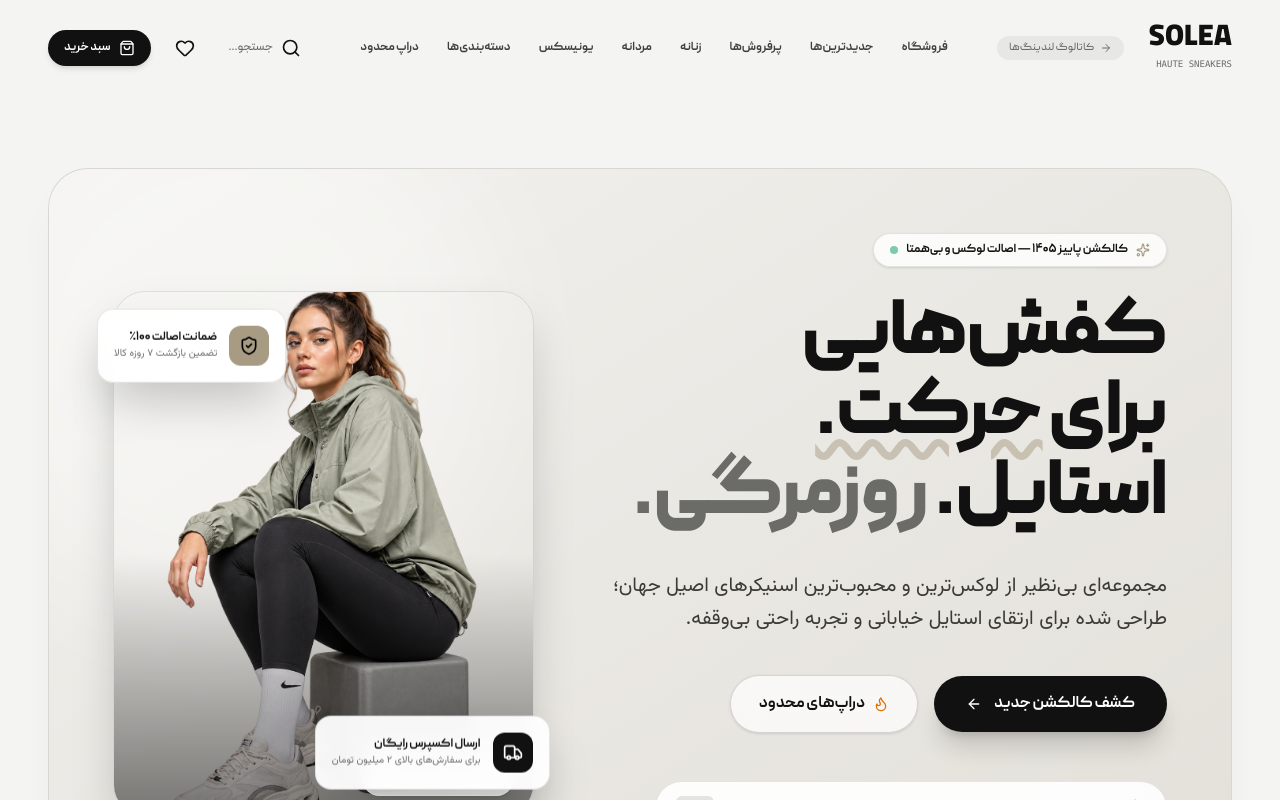
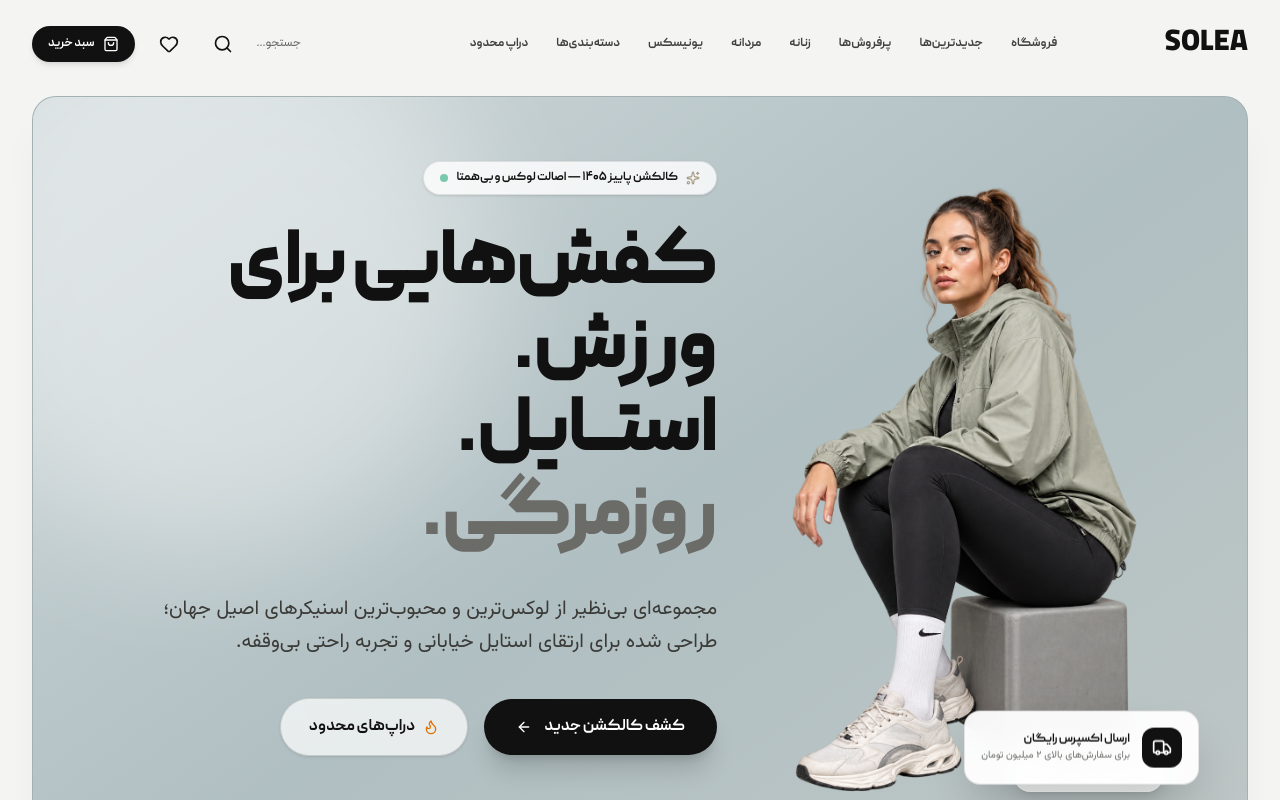
Before and after one commit to moazzen3169/my-landing-pages, a Next.js app: page /shop/solea-sneakers in a window 1280 px wide. Shown: the top 800 px of the page. Built offline with nearby package versions, Linux system fonts and the light colour scheme.

Commit message:
update styles

```diff
--- a/src/components/landing/solea-sneakers/CategoryShowcase.tsx
+++ b/src/components/landing/solea-sneakers/CategoryShowcase.tsx
@@ -43,7 +43,7 @@
               <div
                 key={cat.id}
                 onClick={() => onSelectCategory && onSelectCategory(cat.id)}
-                className="group relative h-[360px] sm:h-[400px] bg-[#EAE8E3] rounded-[28px] overflow-hidden cursor-pointer border border-[#111111]/10 shadow-lg shadow-black/5 flex flex-col justify-between p-6 transition-all duration-500 hover:shadow-2xl"
+                className="group relative h-[360px] sm:h-[400px] bg-[#EAEFF0] rounded-[28px] overflow-hidden cursor-pointer border border-[#111111]/10 shadow-lg shadow-black/5 flex flex-col justify-between p-6 transition-all duration-500 hover:shadow-2xl"
               >
                 {/* TOP HEADER: ICON & COUNT BADGE */}
                 <div className="relative z-10 flex items-center justify-between">
@@ -61,7 +61,7 @@
                     src={cat.image}
                     alt={cat.titlePersian}
                     fill
-                    className="object-contain -rotate-6 group-hover:rotate-0 group-hover:scale-110 transition-all duration-700 ease-out drop-shadow-md"
+                    className="object-contain -rotate-6 group-hover:rotate-0 group-hover:scale-110 transition-all duration-700 ease-out "
                   />
                 </div>
 
--- a/src/components/landing/solea-sneakers/EditorialStory.tsx
+++ b/src/components/landing/solea-sneakers/EditorialStory.tsx
@@ -58,13 +58,13 @@
             </div>
 
             {/* LEFT COLUMN (RTL): EDITORIAL VISUAL */}
-            <div className="lg:col-span-5 relative">
-              <div className="relative aspect-[4/5] w-full rounded-[24px] overflow-hidden border border-white/15 shadow-2xl group bg-[#222]">
+            <div className="lg:col-span-5 relative aspect-4/5">
+              <div className="relative aspect-4/5 h-full rounded-[24px] overflow-hidden ">
                 <Image
                   src="/images/landings/solea-sneakers/ADISTAR_XLG_2.0_SCHOENEN_Grijs_KJ7895_00_plp_standard.png"
                   alt="Solea Editorial Heritage"
                   fill
-                  className="object-contain p-8 group-hover:scale-105 transition-transform duration-700"
+                  className="object-contain  group-hover:scale-105 transition-transform duration-700"
                 />
                 <div className="absolute inset-0 bg-gradient-to-t from-black/80 via-black/10 to-transparent pointer-events-none" />
                 <div className="absolute bottom-6 right-6 left-6 text-right">
--- a/src/components/landing/solea-sneakers/Header.tsx
+++ b/src/components/landing/solea-sneakers/Header.tsx
@@ -54,7 +54,7 @@
       }`}
       dir="rtl"
     >
-      <div className="max-w-[1400px] mx-auto px-5 sm:px-8 md:px-12 flex items-center justify-between gap-4">
+      <div className="max-w-[1600px] mx-auto px-5 sm:px-8 md:px-8 flex items-center justify-between gap-4">
 
         {/* RIGHT (RTL): BRAND LOGO */}
         <div className="flex items-center gap-6">
@@ -65,19 +65,10 @@
             <span className="text-2xl sm:text-3xl font-extrabold tracking-[0.2em] text-[#111111] uppercase font-peyda leading-none group-hover:opacity-80 transition-opacity">
               SOLEA
             </span>
-            <span className="text-[9px] font-mono tracking-[0.25em] text-[#6B6B68] uppercase mt-1">
-              HAUTE SNEAKERS
-            </span>
+
           </Link>
 
-          {/* CATALOG SHOWCASE BACK LINK */}
-          <Link
-            href="/"
-            className="hidden xl:inline-flex items-center gap-1.5 px-3 py-1 bg-[#111111]/[0.05] hover:bg-[#111111] hover:text-white text-[#6B6B68] text-[11px] font-medium rounded-full transition-all duration-300"
-          >
-            <ArrowRight className="w-3 h-3 shrink-0" />
-            <span>کاتالوگ لندینگ‌ها</span>
-          </Link>
+
         </div>
 
         {/* CENTER: DESKTOP NAVIGATION */}
@@ -98,13 +89,13 @@
           {/* SEARCH BUTTON */}
           <button
             onClick={onOpenSearch}
-            className="p-2.5 rounded-full hover:bg-[#111111]/[0.06] text-[#111111] transition-all flex items-center gap-2"
+            className="p-2.5 w-40 rounded-full  hover:bg-[#111111]/[0.06] text-[#111111] transition-all  flex items-center justify-end gap-6"
             aria-label="جستجو"
           >
-            <Search className="w-5 h-5 shrink-0" />
             <span className="hidden xl:inline text-xs font-medium text-[#6B6B68]">
               جستجو...
             </span>
+            <Search className="w-5 h-5 shrink-0" />
           </button>
 
           {/* WISHLIST BUTTON */}
--- a/src/components/landing/solea-sneakers/Hero.tsx
+++ b/src/components/landing/solea-sneakers/Hero.tsx
@@ -20,17 +20,72 @@
   ];
 
   return (
-    <section className="pt-28 pb-10 sm:pt-36 sm:pb-16 font-peyda" dir="rtl">
-      <div className="max-w-[1400px] mx-auto px-4 sm:px-8 md:px-12">
+    <section className="pt-28 sm:pt-18   font-peyda" dir="rtl">
+      <div className="max-w-[1600px] mx-auto px-4 sm:px-8 ">
         {/* HERO CONTAINER WITH ELEGANT WARM LUXURY CANVAS */}
-        <div className="relative bg-[#EAE8E3] rounded-[32px] sm:rounded-[40px] overflow-hidden p-6 sm:p-10 md:p-14 lg:p-16 border border-[#111111]/[0.08] shadow-2xl shadow-black/5 min-h-[660px] lg:min-h-[720px] flex flex-col justify-between">
+        <div className="relative bg-[#B0BFC2] rounded-[16px] sm:rounded-[24px] overflow-hidden p-6 sm:p-10 md:p-14 lg:p-16 border border-[#111111]/[0.08] shadow-2xl shadow-black/5 min-h-[660px] lg:min-h-[720px] flex flex-col justify-between">
 
           {/* BACKGROUND SUBTLE NOISE & GRADIENT */}
           <div className="absolute inset-0 bg-gradient-to-br from-white/40 via-transparent to-[#D8D4CB]/40 pointer-events-none" />
           <div className="absolute -top-24 -left-24 w-[550px] h-[550px] bg-white/40 rounded-full filter blur-3xl pointer-events-none" />
 
           {/* TWO-COLUMN GRID CONTENT */}
-          <div className="relative z-10 grid grid-cols-1 lg:grid-cols-12 gap-10 lg:gap-8 items-center my-auto">
+          <div className="relative z-10 grid grid-cols-1 lg:grid-cols-12 gap-10 lg:gap-8 items-start my-auto">
+
+       {/* LEFT COLUMN (RTL): HERO MAIN IMAGE & FLOATING CARDS */}
+            <div className="lg:col-span-5 relative flex items-center justify-center mt-6 lg:mt-0">
+
+              {/* MAIN HERO IMAGE CONTAINER */}
+              <motion.div
+                initial={{ opacity: 0, scale: 0.95, y: 20 }}
+                animate={{ opacity: 1, scale: 1, y: 0 }}
+                transition={{ duration: 0.8, delay: 0.2 }}
+                className="relative w-full max-w-[480px] lg:max-w-[600px] aspect-[4/6]  overflow-hidden "
+              >
+                <Image
+                  src="/images/landings/solea-sneakers/Sporty-Woman-on-Gray-Studio-Block-for-hero-section.png"
+                  alt="Solea Luxury Sneaker Hero"
+                  fill
+                  priority
+                  className="object-cover object-center group-hover:scale-105 transition-transform duration-700 ease-out"
+                />
+
+                {/* Subtle bottom gradient for image tag */}
+
+                {/* Floating Image Label */}
+                <div className="absolute bottom-5 right-5 z-10 bg-white/85 backdrop-blur-md px-4 py-2 rounded-2xl border border-white/40 shadow-lg text-right">
+                  <div className="text-xs font-black text-[#111111]">کالکشن استایل لوکس</div>
+                  <div className="text-[10px] text-[#6B6B68] font-vazir">طراحی آینده‌نگرانه و راحت</div>
+                </div>
+              </motion.div>
+
+              {/* FLOATING CARD 1: FREE SHIPPING */}
+              <motion.div
+                initial={{ opacity: 0, x: -20, y: -10 }}
+                animate={{ opacity: 1, x: 0, y: [0, -6, 0] }}
+                transition={{
+                  opacity: { duration: 0.6, delay: 0.5 },
+                  y: { repeat: Infinity, duration: 4, ease: 'easeInOut' },
+                }}
+                className="absolute -bottom-4 -right-2 sm:bottom-6 sm:-right-4 bg-white/95 backdrop-blur-md p-3.5 sm:p-4 rounded-2xl border border-[#111111]/10 shadow-2xl flex items-center gap-3 z-20"
+              >
+                <div className="w-10 h-10 rounded-xl bg-[#111111] text-white flex items-center justify-center shrink-0">
+                  <Truck className="w-5 h-5" />
+                </div>
+                <div className="text-right">
+                  <div className="text-xs font-bold text-[#111111]">
+                    ارسال اکسپرس رایگان
+                  </div>
+                  <div className="text-[10px] text-[#6B6B68] font-vazir">
+                    برای سفارش‌های بالای ۲ میلیون تومان
+                  </div>
+                </div>
+              </motion.div>
+
+              {/* FLOATING CARD 2: GUARANTEE */}
+
+
+            </div>
 
             {/* RIGHT COLUMN (RTL): HEADLINE, TEXT & ACTION BUTTONS */}
             <div className="lg:col-span-7 flex flex-col items-start text-right space-y-6 sm:space-y-8">
@@ -52,11 +107,12 @@
                 initial={{ opacity: 0, y: 20 }}
                 animate={{ opacity: 1, y: 0 }}
                 transition={{ duration: 0.6, delay: 0.1 }}
-                className="text-4xl sm:text-6xl lg:text-[68px] xl:text-[76px] font-black text-[#111111] leading-[1.05] font-peyda"
+                className="text-4xl sm:text-6xl lg:text-[68px] xl:text-[76px] font-black text-[#111111] leading-[1.1] font-peyda"
               >
-                کفش‌هایی <br />
-                برای <span className="underline decoration-[#A89B84]/50 decoration-wavy underline-offset-8">حرکت.</span> <br />
-                استایل. <span className="text-[#6B6B68] font-extrabold">روزمرگی.</span>
+                کفش‌هایی
+                برای <br />
+                <span>ورزش.</span> <br />
+                استـــایل. <br /> <span className="text-[#6B6B68] font-extrabold">روزمرگی.</span>
               </motion.h1>
 
               {/* SUBTITLE */}
@@ -132,81 +188,6 @@
 
             </div>
 
-            {/* LEFT COLUMN (RTL): HERO MAIN IMAGE & FLOATING CARDS */}
-            <div className="lg:col-span-5 relative flex items-center justify-center mt-6 lg:mt-0">
-
-              {/* MAIN HERO IMAGE CONTAINER */}
-              <motion.div
-                initial={{ opacity: 0, scale: 0.95, y: 20 }}
-                animate={{ opacity: 1, scale: 1, y: 0 }}
-                transition={{ duration: 0.8, delay: 0.2 }}
-                className="relative w-full max-w-[480px] lg:max-w-[560px] aspect-[4/5] rounded-[32px] overflow-hidden border border-[#111111]/10 shadow-2xl group"
-              >
-                <Image
-                  src="/images/landings/solea-sneakers/Sporty-Woman-on-Gray-Studio-Block-for-hero-section.png"
-                  alt="Solea Luxury Sneaker Hero"
-                  fill
-                  priority
-                  className="object-cover object-center group-hover:scale-105 transition-transform duration-700 ease-out"
-                />
-
-                {/* Subtle bottom gradient for image tag */}
-                <div className="absolute inset-0 bg-gradient-to-t from-black/50 via-transparent to-transparent pointer-events-none" />
-
-                {/* Floating Image Label */}
-                <div className="absolute bottom-5 right-5 z-10 bg-white/85 backdrop-blur-md px-4 py-2 rounded-2xl border border-white/40 shadow-lg text-right">
-                  <div className="text-xs font-black text-[#111111]">کالکشن استایل لوکس</div>
-                  <div className="text-[10px] text-[#6B6B68] font-vazir">طراحی آینده‌نگرانه و راحت</div>
-                </div>
-              </motion.div>
-
-              {/* FLOATING CARD 1: FREE SHIPPING */}
-              <motion.div
-                initial={{ opacity: 0, x: -20, y: -10 }}
-                animate={{ opacity: 1, x: 0, y: [0, -6, 0] }}
-                transition={{
-                  opacity: { duration: 0.6, delay: 0.5 },
-                  y: { repeat: Infinity, duration: 4, ease: 'easeInOut' },
-                }}
-                className="absolute -bottom-4 -right-2 sm:bottom-6 sm:-right-4 bg-white/95 backdrop-blur-md p-3.5 sm:p-4 rounded-2xl border border-[#111111]/10 shadow-2xl flex items-center gap-3 z-20"
-              >
-                <div className="w-10 h-10 rounded-xl bg-[#111111] text-white flex items-center justify-center shrink-0">
-                  <Truck className="w-5 h-5" />
-                </div>
-                <div className="text-right">
-                  <div className="text-xs font-bold text-[#111111]">
-                    ارسال اکسپرس رایگان
-                  </div>
-                  <div className="text-[10px] text-[#6B6B68] font-vazir">
-                    برای سفارش‌های بالای ۲ میلیون تومان
-                  </div>
-                </div>
-              </motion.div>
-
-              {/* FLOATING CARD 2: GUARANTEE */}
-              <motion.div
-                initial={{ opacity: 0, x: 20, y: -10 }}
-                animate={{ opacity: 1, x: 0, y: [0, 6, 0] }}
-                transition={{
-                  opacity: { duration: 0.6, delay: 0.6 },
-                  y: { repeat: Infinity, duration: 5, ease: 'easeInOut', delay: 1 },
-                }}
-                className="absolute -top-4 -left-2 sm:top-4 sm:-left-4 bg-white/95 backdrop-blur-md p-3.5 sm:p-4 rounded-2xl border border-[#111111]/10 shadow-2xl flex items-center gap-3 z-20"
-              >
-                <div className="w-10 h-10 rounded-xl bg-[#A89B84] text-black flex items-center justify-center shrink-0">
-                  <ShieldCheck className="w-5 h-5" />
-                </div>
-                <div className="text-right">
-                  <div className="text-xs font-bold text-[#111111]">
-                    ضمانت اصالت ۱۰۰٪
-                  </div>
-                  <div className="text-[10px] text-[#6B6B68] font-vazir">
-                    تضمین بازگشت ۷ روزه کالا
-                  </div>
-                </div>
-              </motion.div>
-
-            </div>
 
           </div>
 
--- a/src/components/landing/solea-sneakers/ProductCard.tsx
+++ b/src/components/landing/solea-sneakers/ProductCard.tsx
@@ -54,7 +54,7 @@
     >
       <div>
         {/* IMAGE CONTAINER (ASPECT 1/1, #F1F1EE) */}
-        <div className="relative aspect-square w-full bg-[#F1F1EE] overflow-hidden flex items-center justify-center p-6">
+        <div className="relative aspect-square w-full bg-[#ECEEF0] overflow-hidden flex items-center justify-center p-6">
 
           {/* SNEAKER IMAGE WITH HOVER ZOOM & TRANSLATE */}
           <div className="relative w-full h-full flex items-center justify-center">
--- a/src/components/landing/solea-sneakers/ProductQuickView.tsx
+++ b/src/components/landing/solea-sneakers/ProductQuickView.tsx
@@ -80,7 +80,7 @@
         {/* CLOSE BUTTON */}
         <button
           onClick={onClose}
-          className="absolute top-4 left-4 z-20 w-10 h-10 rounded-full bg-white/80 hover:bg-[#111111] hover:text-white border border-[#111111]/10 flex items-center justify-center transition-all duration-300 shadow-sm"
+          className="absolute top-4 right-4 z-20 w-10 h-10 rounded-full bg-white/80 hover:bg-[#111111] hover:text-white border border-[#111111]/10 flex items-center justify-center transition-all duration-300 shadow-sm"
           aria-label="بستن"
         >
           <X className="w-5 h-5 shrink-0" />
@@ -98,7 +98,7 @@
           </div>
 
           {/* BADGES */}
-          <div className="absolute top-6 right-6 flex flex-col gap-2">
+          <div className="absolute top-6 left-6 flex flex-col gap-2">
             {product.badge && (
               <span className="px-3 py-1 bg-[#111111] text-white text-xs font-bold rounded-full">
                 {product.badge}
```
